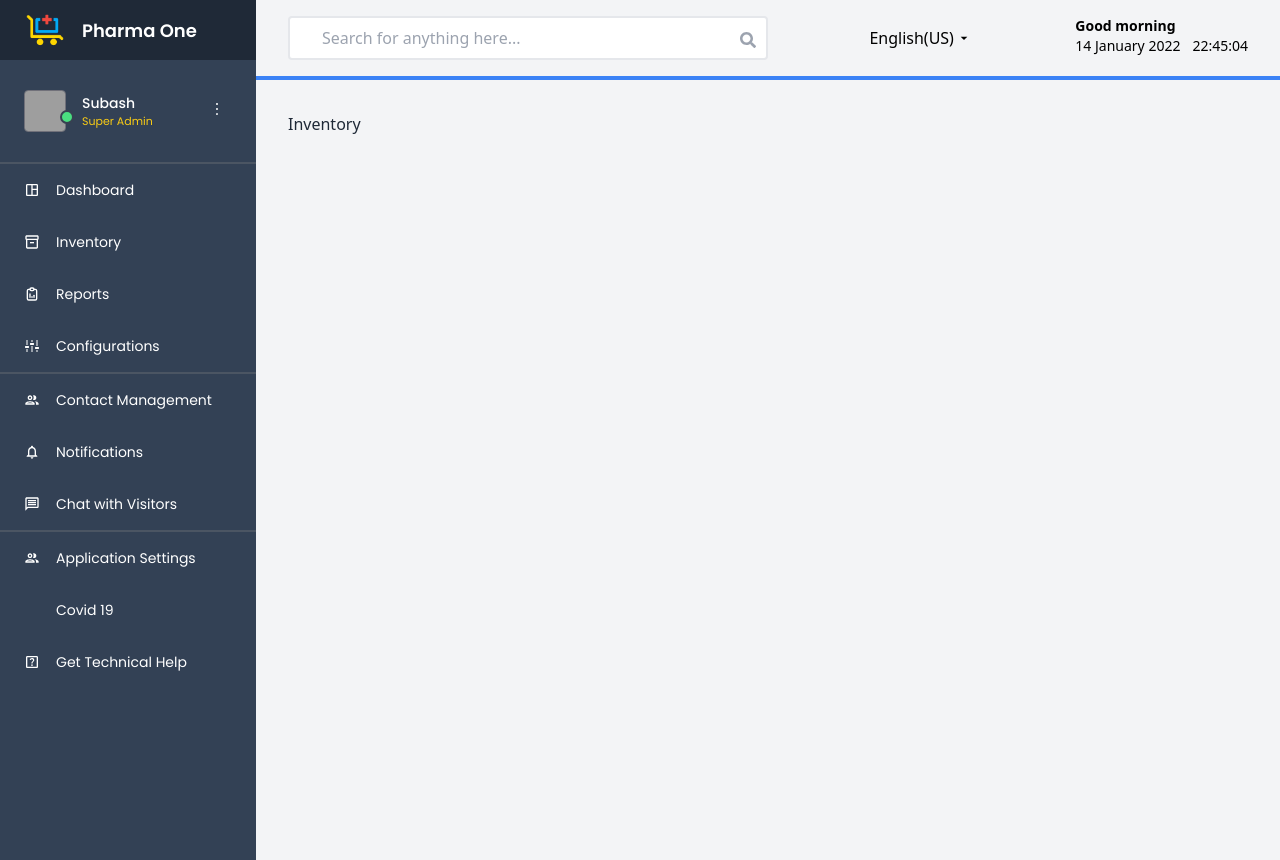
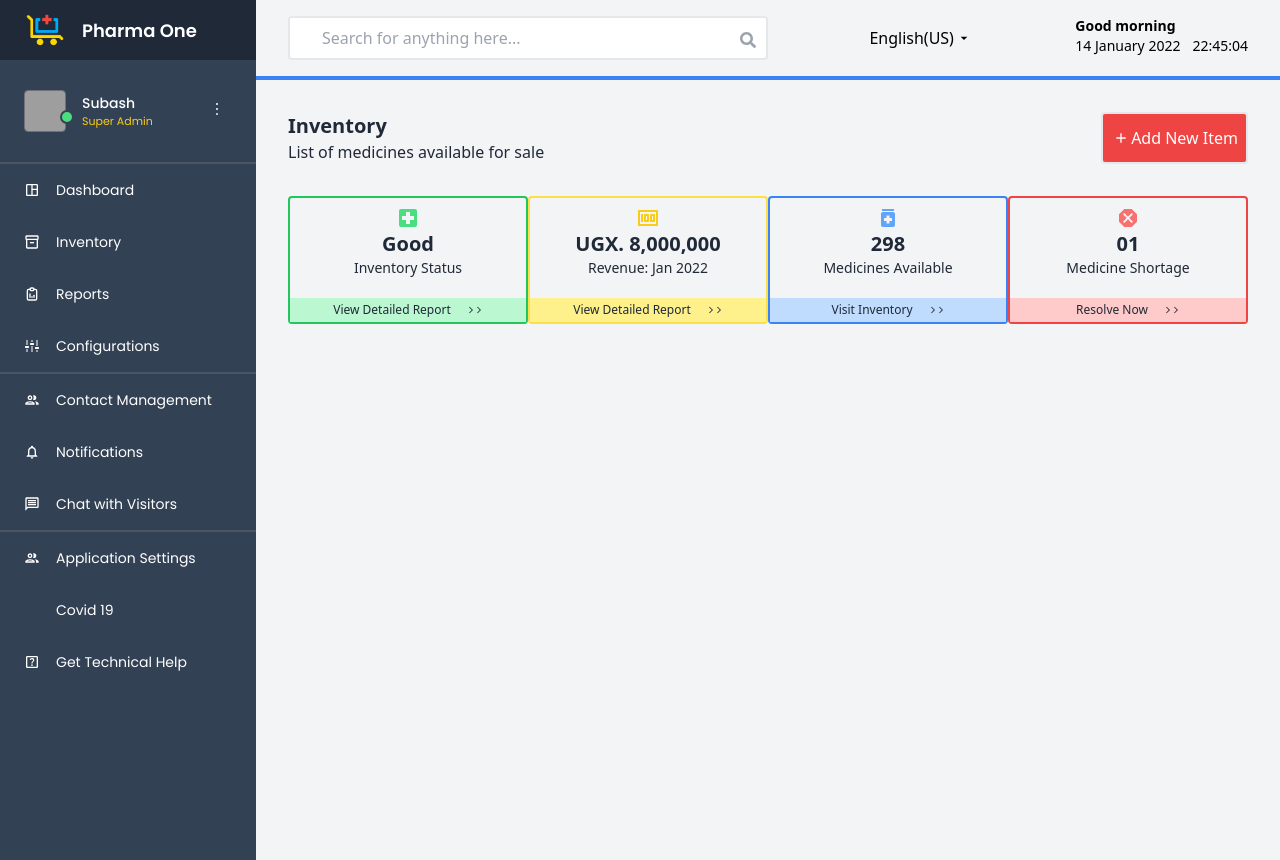
Before and after one commit to WandaWeira/pharmacy, a React (Vite) app: page /inventory in a window 1280 px wide. Built offline with nearby package versions, Linux system fonts and the light colour scheme; grey boxes are pictures that could not be loaded; some icons are missing.

Commit message:
Inventory Home page completed

```diff
--- a/src/components/Inventory.jsx
+++ b/src/components/Inventory.jsx
@@ -1,9 +1,22 @@
-import React from 'react'
+import CardSmall from "./CardSmall";
+import { MdAdd } from "react-icons/md";
 
 const Inventory = () => {
   return (
-    <div>Inventory</div>
-  )
-}
+    <>
+      <div className="flex justify-between">
+        <div className="">
+          <h2 className="text-xl font-bold">Inventory</h2>
+          <h3>List of medicines available for sale</h3>
+        </div>
+        <button className="flex justify-between items-center rounded p-2 border-2 text-white bg-red-500">
+          <MdAdd className="w-5" />
+          <h3>Add New Item</h3>
+        </button>
+      </div>
+      <CardSmall />
+    </>
+  );
+};
 
-export default Inventory
+export default Inventory;
```
